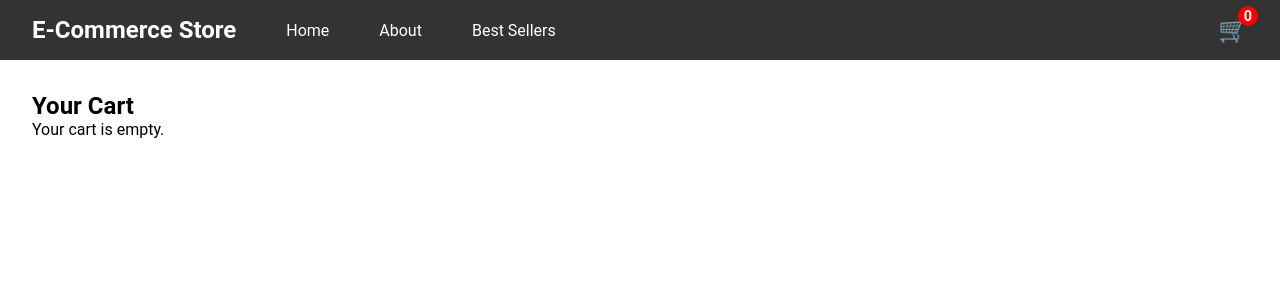
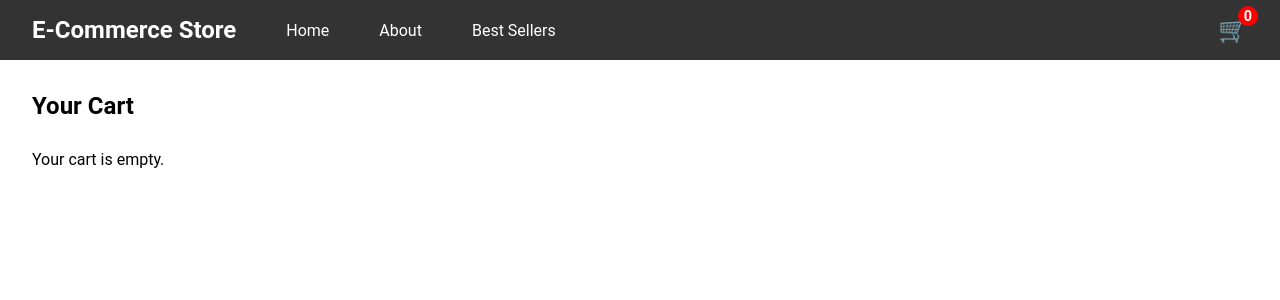
Before and after one commit to ajinkya8010/ecommerce-product-list, a React (Vite) app: page /cart in a window 1280 px wide. Shown: the top 300 px of the page. Built offline with nearby package versions, Linux system fonts and the light colour scheme.

Commit message:
cart-update

```diff
--- a/src/pages/CartPage/CartPage.css
+++ b/src/pages/CartPage/CartPage.css
@@ -41,3 +41,7 @@
     border-radius: 5px;
     height: 40px;
   }
+
+  .empty{
+    margin-top: 30px;
+  }
--- a/src/pages/CartPage/CartPage.jsx
+++ b/src/pages/CartPage/CartPage.jsx
@@ -14,7 +14,7 @@ const CartPage = () => {
     <div className="cart-page">
       <h2>Your Cart</h2>
       {cart.length === 0 ? (
-        <p>Your cart is empty.</p>
+        <p className="empty">Your cart is empty.</p>
       ) : (
         <>
           <div className="cart-items">
```
